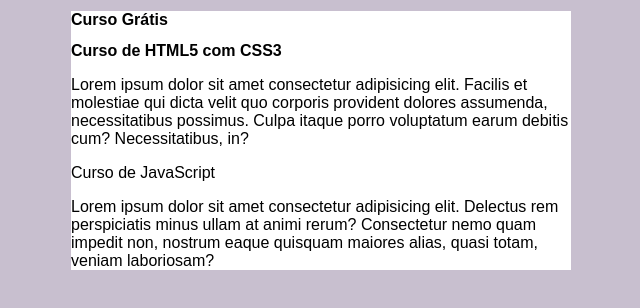
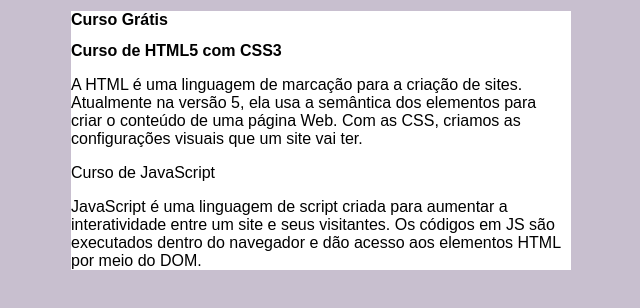
Before and after one commit to thiagodiasoliva/projeto-site, a plain HTML site: page index.html in a window 1280 px wide. Shown: the whole page, without its empty margins (319-959 px from the left). Drawn offline with Linux system fonts and the light colour scheme.

Commit message:
adicionado texto

```diff
--- a/index.html
+++ b/index.html
@@ -13,10 +13,10 @@
         </header>
         <article>
             <h2>Curso de HTML5 com CSS3</h2>
-            <p>Lorem ipsum dolor sit amet consectetur adipisicing elit. Facilis et molestiae qui dicta velit quo corporis provident dolores assumenda, necessitatibus possimus. Culpa itaque porro voluptatum earum debitis cum? Necessitatibus, in?</p>
+            <p>A HTML é uma linguagem de marcação para a criação de sites. Atualmente na versão 5, ela usa a semântica dos elementos para criar o conteúdo de uma página Web. Com as CSS, criamos as configurações visuais que um site vai ter.</p>
         </article>
         <article>Curso de JavaScript</article>
-        <p>Lorem ipsum dolor sit amet consectetur adipisicing elit. Delectus rem perspiciatis minus ullam at animi rerum? Consectetur nemo quam impedit non, nostrum eaque quisquam maiores alias, quasi totam, veniam laboriosam?</p>
+        <p>JavaScript é uma linguagem de script criada para aumentar a interatividade entre um site e seus visitantes. Os códigos em JS são executados dentro do navegador e dão acesso aos elementos HTML por meio do DOM.</p>
     </main>
 
 </body>
```
